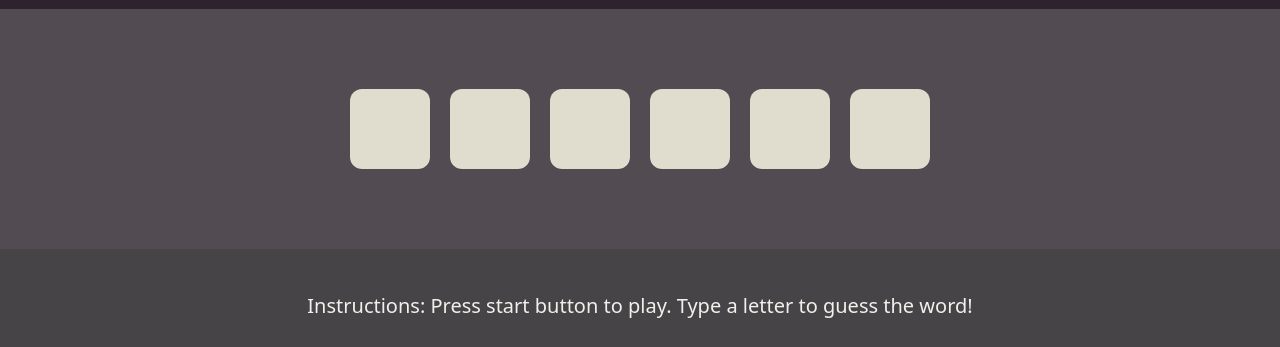
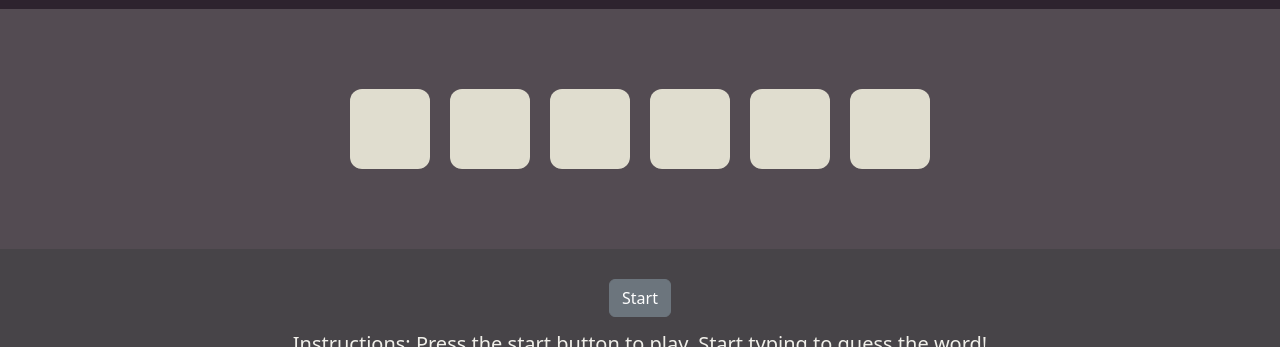
Before and after one commit to mmyleung/U4C-Word-Guess, a plain HTML site: page index.html in a window 1280 px wide. Shown: the part 87-434 px from the top of the page. Drawn offline with nearby package versions, Linux system fonts and the light colour scheme.

Commit message:
add start game button

```diff
--- a/index.html
+++ b/index.html
@@ -11,8 +11,10 @@
 <body>
     <header><h1>Guess the Word!</h1></header>
     <div id="gameContainer"></div>
+
     <div id="textContainer">
-    <div id="instructions"><h5>Instructions: Press start button to play. Type a letter to guess the word!</h5></div>
+        <button type="button" class="btn btn-secondary btn-large">Start</button>
+    <div id="instructions"><h5>Instructions: Press the start button to play. Start typing to guess the word!</h5></div>
     <div><h2>Time Remaining:</h2><br>
         <h4><span id="timer">00:00</span></h4></div>
     <div id="scores">
```
Also changed, not shown: styles.css (line endings or trailing spaces).
